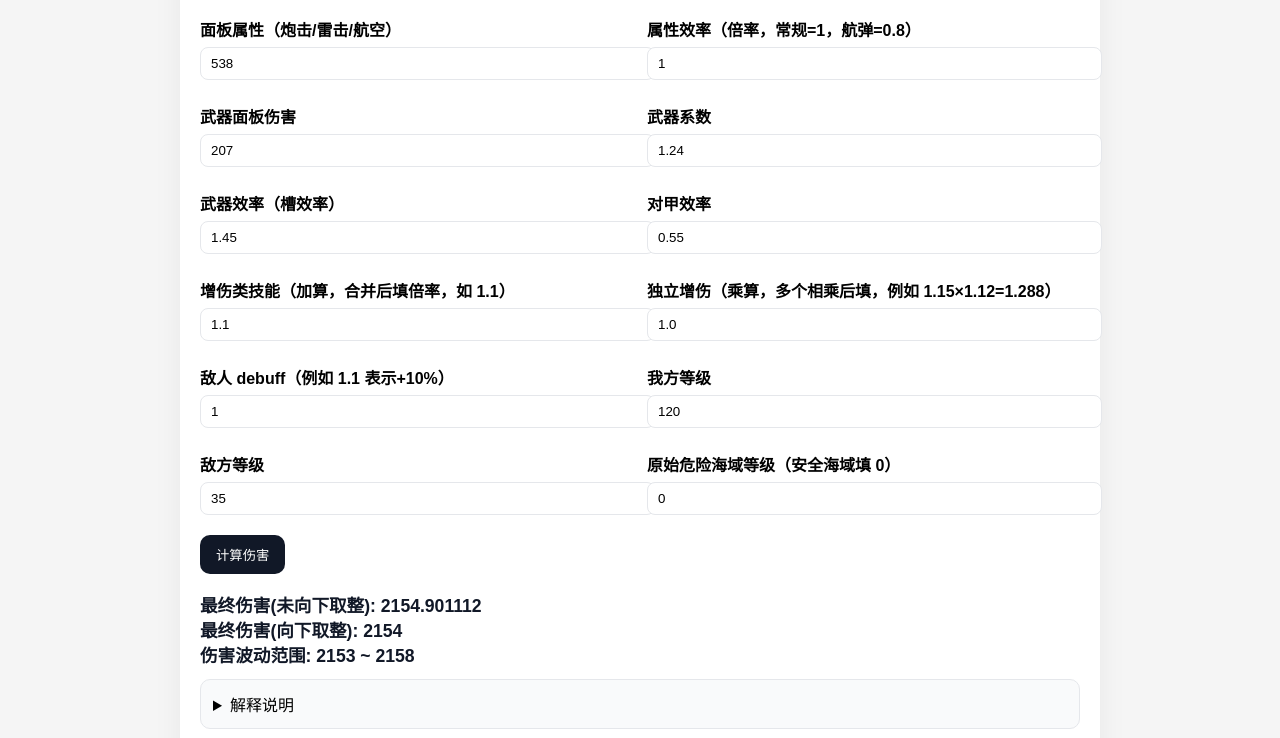
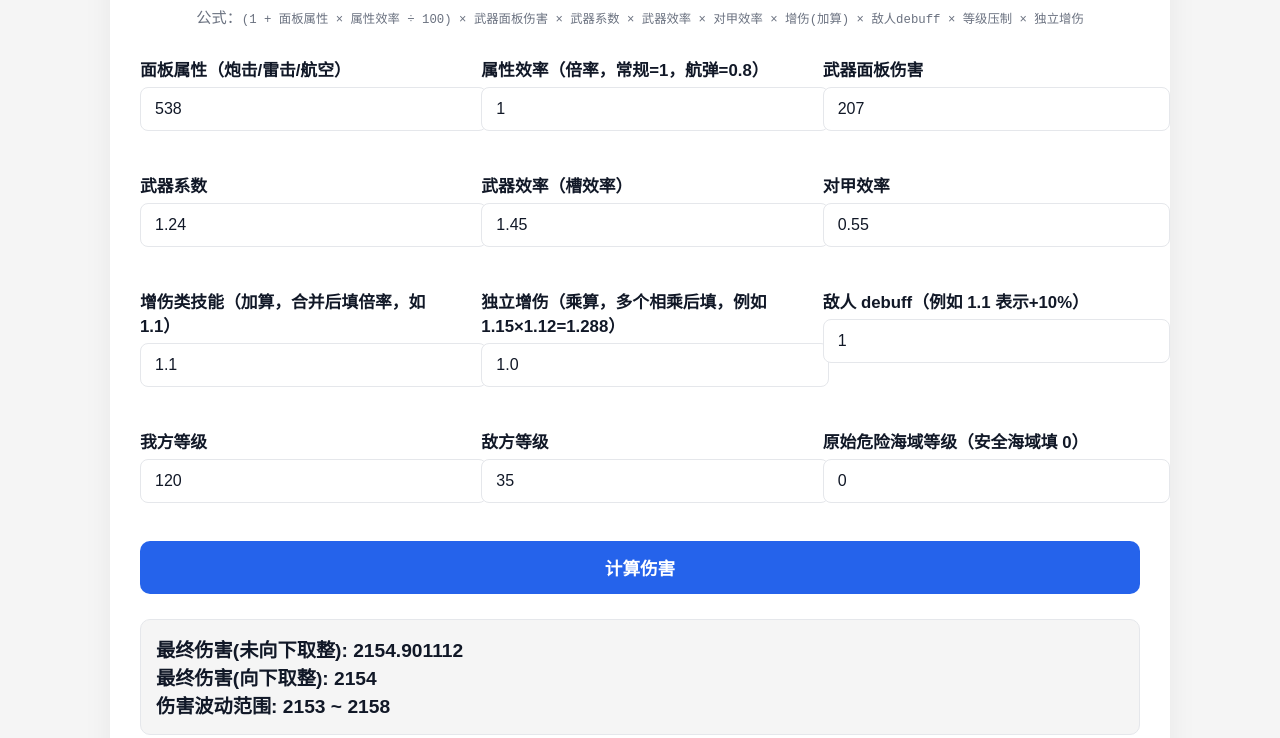
Before and after one commit to kyoushingi-lab/azurlane-damage-calc, a plain HTML site: page index.html in a window 1280 px wide. Shown: the part 143-881 px from the top of the page. Drawn offline with nearby package versions, Linux system fonts and the light colour scheme.

Commit message:
Update index.html

```diff
--- a/index.html
+++ b/index.html
@@ -6,22 +6,45 @@
   <title>Azurlane-damage</title>
   <script src="https://cdn.jsdelivr.net/npm/mathjax@3/es5/tex-mml-chtml.js"></script>
   <style>
-    body { font-family: Arial, sans-serif; margin: 20px; background: #f5f5f5; }
-    h1 { text-align: center; }
-    .container { max-width: 880px; margin: auto; background: #fff; padding: 20px; border-radius: 14px; box-shadow: 0 8px 30px rgba(0,0,0,.06); }
-    label { display: block; margin-top: 10px; font-weight: bold; }
-    input, select { width: 100%; padding: 8px 10px; margin-top: 6px; border: 1px solid #e5e7eb; border-radius: 8px; }
-    .grid { display: grid; grid-template-columns: repeat(2, 1fr); gap: 14px; }
-    button { margin-top: 20px; padding: 10px 16px; cursor: pointer; border: 0; border-radius: 10px; background:#111827; color:#fff; }
-    .muted { color:#6b7280; font-size: 12px; }
-    .result { margin-top: 18px; font-size: 1.1em; font-weight: bold; color: #111827; }
-    details { background:#f9fafb; border:1px solid #e5e7eb; padding:12px; border-radius:10px; margin-top:12px; }
+    :root {
+      --bg: #f5f5f5;
+      --card: #fff;
+      --text: #111827;
+      --muted: #6b7280;
+      --border: #e5e7eb;
+      --button: #2563eb;
+      --button-hover: #1e40af;
+    }
+    .dark {
+      --bg: #111827;
+      --card: #1f2937;
+      --text: #f9fafb;
+      --muted: #9ca3af;
+      --border: #374151;
+      --button: #3b82f6;
+      --button-hover: #60a5fa;
+    }
+    body { font-family: Arial, sans-serif; margin: 0; padding: 0; background: var(--bg); color: var(--text); transition: background 0.3s, color 0.3s; }
+    h1 { text-align: center; margin-bottom: 20px; font-size: 2em; }
+    .container { max-width: 1000px; margin: 40px auto; background: var(--card); padding: 30px; border-radius: 14px; box-shadow: 0 8px 30px rgba(0,0,0,.06); transition: background 0.3s; }
+    label { display: block; margin-bottom: 6px; font-weight: bold; font-size: 1.05em; }
+    input, select { width: 100%; padding: 12px 14px; margin-bottom: 18px; border: 1px solid var(--border); border-radius: 8px; font-size: 1em; background: var(--card); color: var(--text); transition: background 0.3s, color 0.3s, border 0.3s; }
+    .grid { display: grid; grid-template-columns: repeat(auto-fit, minmax(300px, 1fr)); gap: 24px; }
+    button { margin-top: 20px; padding: 14px 20px; cursor: pointer; border: 0; border-radius: 10px; background: var(--button); color: #fff; font-size: 1.1em; font-weight: bold; display:block; width:100%; transition: background 0.3s; }
+    button:hover { background: var(--button-hover); }
+    .muted { color: var(--muted); font-size: 0.95em; }
+    .result { margin-top: 25px; font-size: 1.2em; font-weight: bold; color: var(--text); background: var(--bg); padding:15px; border-radius:10px; border:1px solid var(--border); transition: background 0.3s, color 0.3s, border 0.3s; }
+    details { background: var(--bg); border:1px solid var(--border); padding:14px; border-radius:10px; margin-top:18px; font-size: 0.95em; transition: background 0.3s, border 0.3s; }
+    summary { cursor:pointer; font-weight:bold; }
+    .toggle-btn { position: fixed; top: 20px; right: 20px; padding: 10px 16px; border-radius: 8px; background: var(--button); color: #fff; border: none; cursor: pointer; font-size: 0.9em; font-weight: bold; transition: background 0.3s; }
+    .toggle-btn:hover { background: var(--button-hover); }
   </style>
 </head>
 <body>
+  <button class="toggle-btn" onclick="toggleDarkMode()">切换深色模式</button>
   <div class="container">
     <h1>Azurlane-damage</h1>
-    <p class="muted">公式：<code>(1 + 面板属性 × 属性效率 ÷ 100) × 武器面板伤害 × 武器系数 × 武器效率 × 对甲效率 × 增伤(加算) × 敌人debuff × 等级压制 × 独立增伤</code></p>
+    <p class="muted" style="text-align:center; margin-bottom:30px;">公式：<code>(1 + 面板属性 × 属性效率 ÷ 100) × 武器面板伤害 × 武器系数 × 武器效率 × 对甲效率 × 增伤(加算) × 敌人debuff × 等级压制 × 独立增伤</code></p>
 
     <div class="grid">
       <div>
@@ -101,6 +124,10 @@
   </div>
 
   <script>
+    function toggleDarkMode(){
+      document.body.classList.toggle('dark');
+    }
+
     function clamp(v, lo, hi){ return Math.max(lo, Math.min(hi, v)); }
     function fmt(n){ return (Math.round(n*1e6)/1e6).toString(); }
 
```
